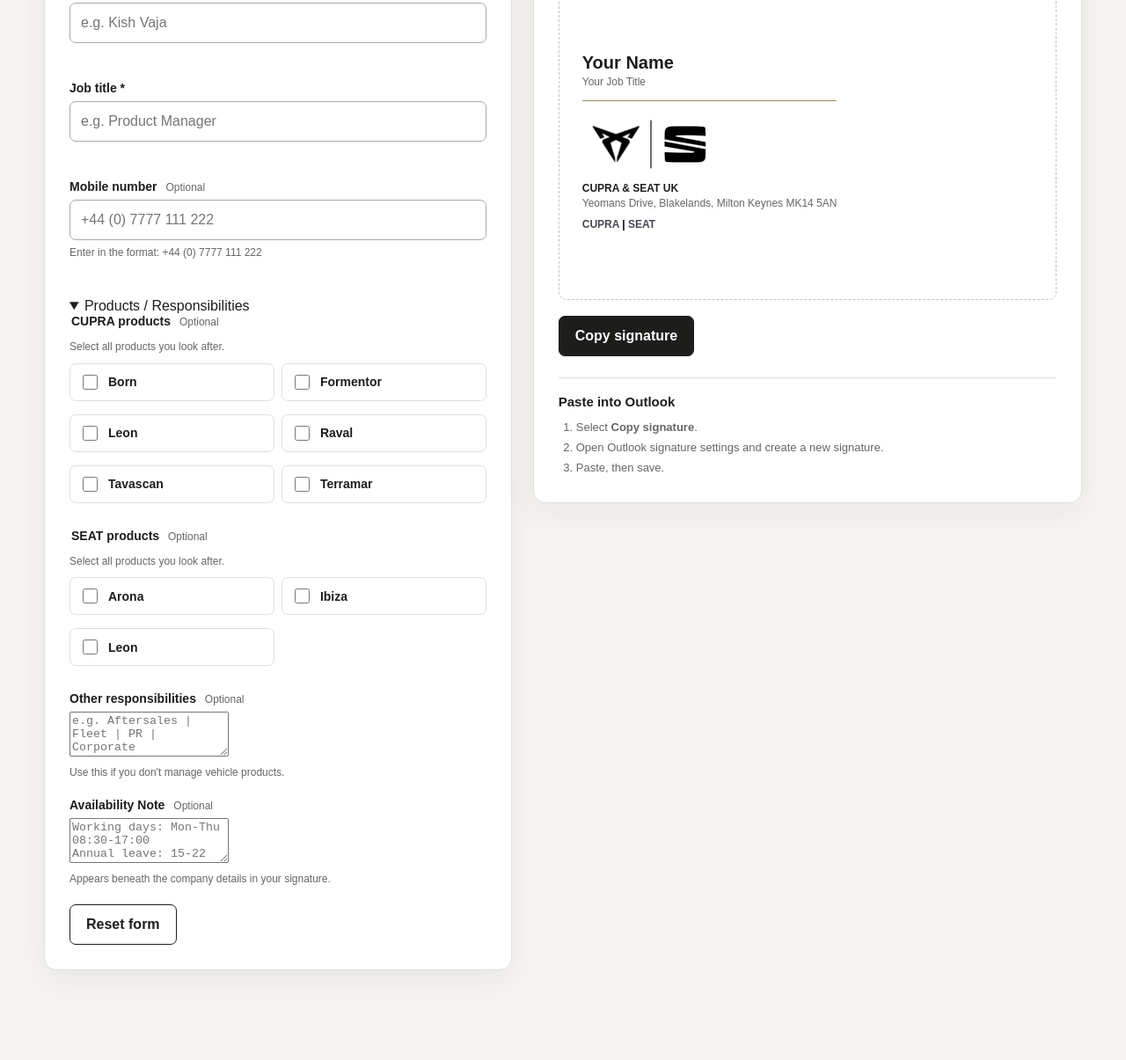
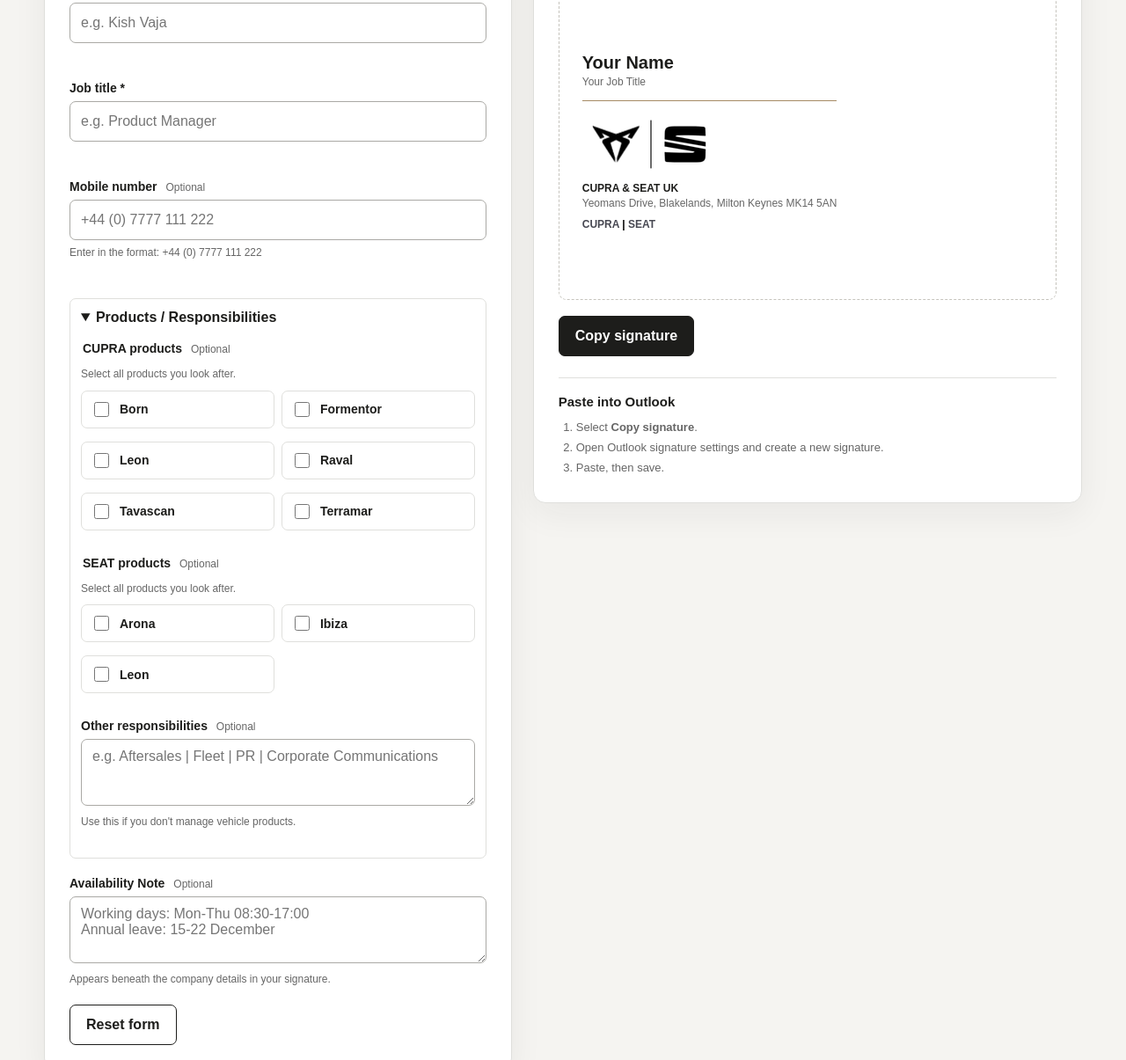
Before and after one commit to kishvaja-cupra/cupra-email-signature, a plain HTML site: page index.html in a window 1280 px wide. Shown: the part 313-1518 px from the top of the page at 88% size. Before the commit the page ends 1480 px from the top, so only its background shows below. Drawn offline with Linux system fonts and the light colour scheme.

Commit message:
Update styles.css

```diff
--- a/styles.css
+++ b/styles.css
@@ -77,6 +77,33 @@
 .instructions h3 { margin: 0 0 10px; font-size: 15px; }
 .instructions ol { margin: 0; padding-left: 20px; color: var(--muted); font-size: 13px; line-height: 1.75; }
 
+.accordion {border: 1px solid #dfdfdc;
+  border-radius: 7px;
+  padding: 12px;
+  margin-bottom: 20px;
+}
+
+.accordion summary {
+  cursor: pointer;
+  font-weight: 700;
+  user-select: none;
+  margin-bottom: 10px;
+}
+
+.accordion[open] summary {
+  margin-bottom: 18px;
+}
+
+textarea {
+  width: 100%;
+  border: 1px solid #aaa9a5;
+  border-radius: 7px;
+  padding: 10px 12px;
+  font: inherit;
+  resize: vertical;
+}
+``
+
 @media (max-width: 880px) {
   .workspace { grid-template-columns: 1fr; }
   .preview-panel { position: static; }
```
